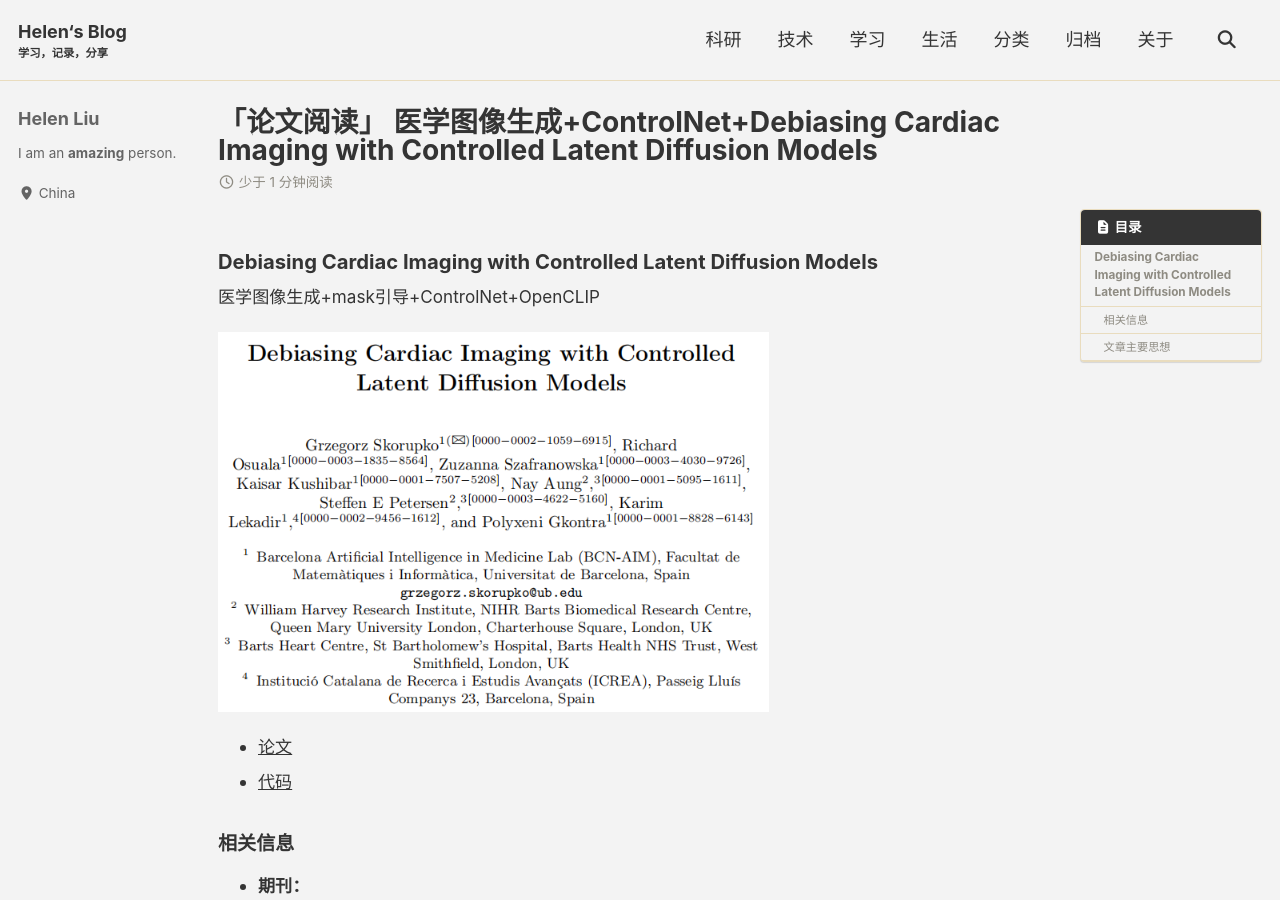
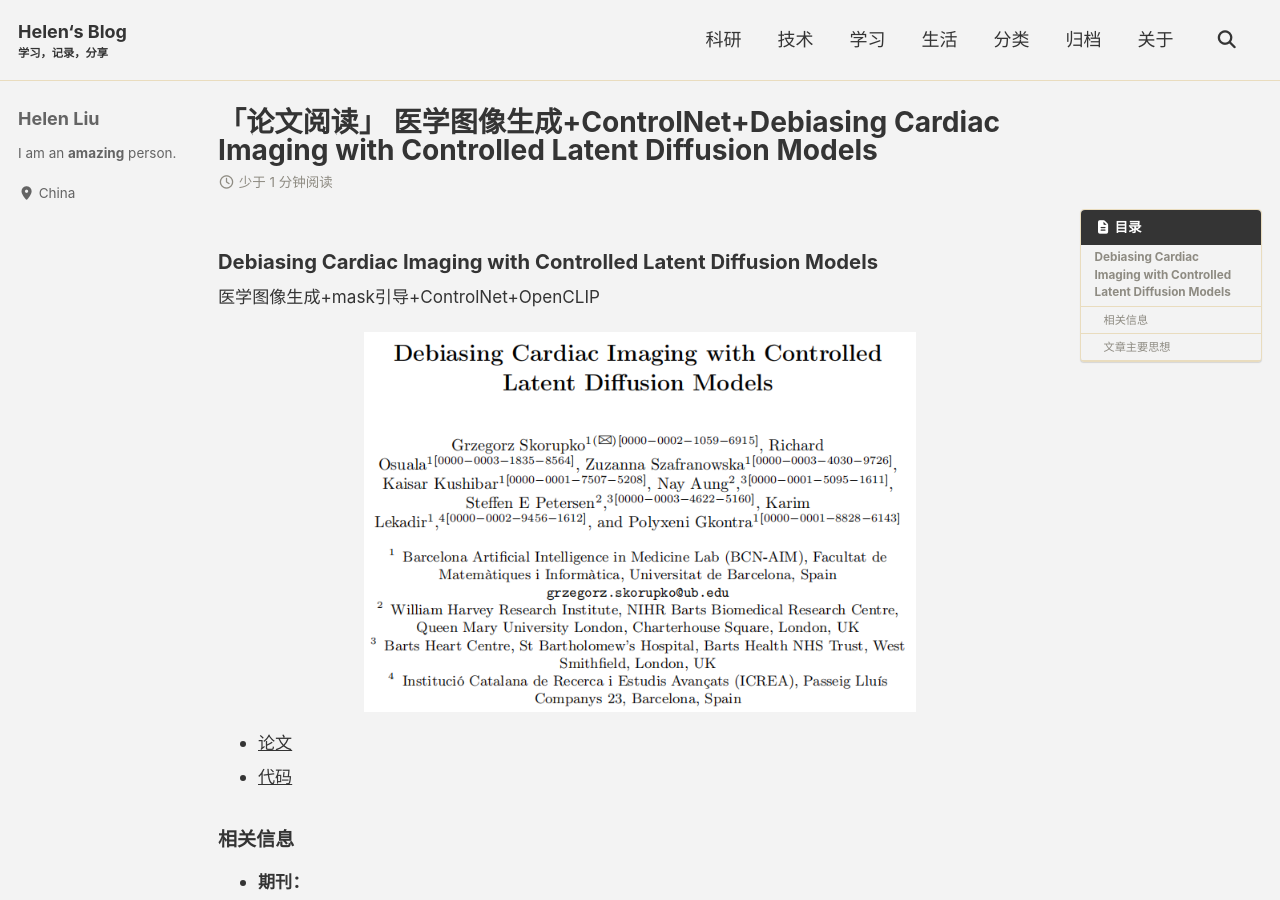
Before and after one commit to LH-Helen/LH-Helen.github.io, a Jekyll site: the page built from _posts/scientific_research/technology/image_generation/diffsuion/2024-08-04-Debiasing Cardiac Imaging with Controlled Latent Diffusion Models.md, in a window 1280 px wide and 900 px high. Built offline with Jekyll 4.4.1, drawn with Linux system fonts in a browser that asks for light colours; cached includes are drawn as plain includes.

Commit message:
update blogs

```diff
--- a/_posts/scientific_research/technology/image_generation/diffsuion/2024-08-04-Debiasing Cardiac Imaging with Controlled Latent Diffusion Models.md
+++ b/_posts/scientific_research/technology/image_generation/diffsuion/2024-08-04-Debiasing Cardiac Imaging with Controlled Latent Diffusion Models.md
@@ -15,7 +15,7 @@ tags: Diffusion
 
 医学图像生成+mask引导+ControlNet+OpenCLIP
 
-<img src="./../../../../../assets/img/scientific_research/扩散模型.assets/image-20240804100313336.png" alt="image-20240804100313336" style="zoom:80%;" />
+<center class="half"><img src="./../../../../../assets/img/scientific_research/扩散模型.assets/image-20240804100313336.png" alt="image-20240804100313336" style="zoom:80%;" /></center>
 
 - [论文](https://arxiv.org/abs/2403.19508)
 - [代码](https://github.com/faildeny/debiasing-cardiac-mri)
@@ -27,7 +27,7 @@ tags: Diffusion
 
 #### 文章主要思想
 
-<img src="./../../../../../assets/img/scientific_research/扩散模型.assets/image-20240804100453031.png" alt="image-20240804100453031" style="zoom:80%;" />
+<center class="half"><img src="./../../../../../assets/img/scientific_research/扩散模型.assets/image-20240804100453031.png" alt="image-20240804100453031" style="zoom:80%;" /></center>
 
 训练细节：
 
```
